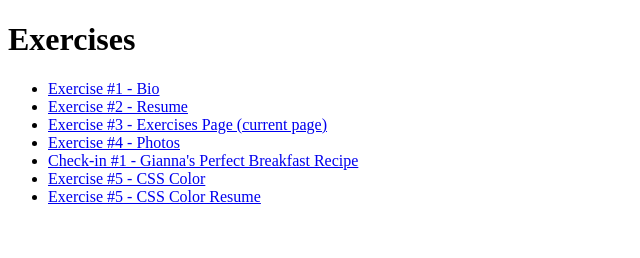
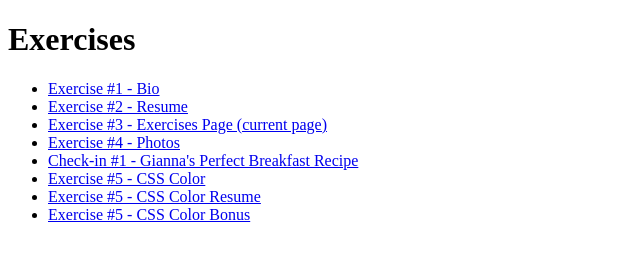
Before and after one commit to giannaleidich/giannaleidich.github.io, a plain HTML site: page exercises/index.html in a window 1280 px wide. Shown: the whole page, without its empty margins (0-640 px from the left). Drawn offline with Linux system fonts and the light colour scheme.

Commit message:
Update index.html

```diff
--- a/exercises/index.html
+++ b/exercises/index.html
@@ -15,6 +15,7 @@
                 <li><a href="./checkin1.html">Check-in #1 - Gianna's Perfect Breakfast Recipe</a></li>
                 <li><a href="./exercise5.html">Exercise #5 - CSS Color</a></li>
                 <li><a href="./exercise5-resume.html">Exercise #5 - CSS Color Resume</a></li>
+                <li><a href="./exercise5-bonus.html">Exercise #5 - CSS Color Bonus</a></li>
             </ul>
         </main>
     </body>
```
